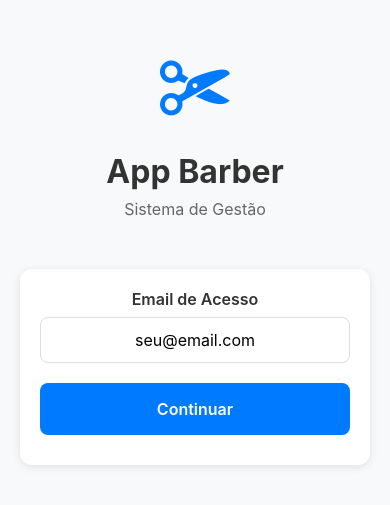
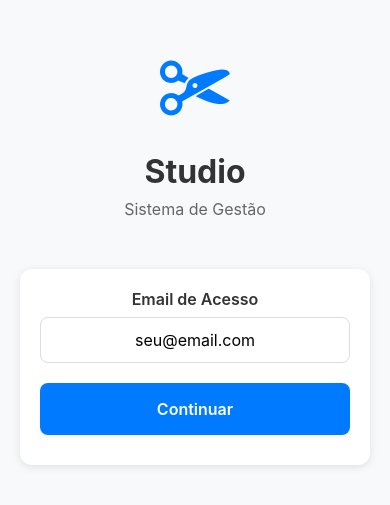
Before and after one commit to hermosoarthur/APP-GESTAO-BARBEARIA, a React Native app: screen / in a window 390 px wide. Shown: the part 159-664 px from the top of the page. Built offline with nearby package versions, Linux system fonts and the light colour scheme.

Commit message:
fix : nome app e loginscreen

```diff
--- a/App.js
+++ b/App.js
@@ -73,8 +73,7 @@ export default function App() {
     }
   };
 
-  // Always render the app inside SafeAreaProvider so screens that use
-  // useSafeAreaInsets() have a provider available (fixes runtime error).
+
 
   const TabButton = ({ screen, icon, label }) => {
     const isActive = currentScreen === screen;
@@ -103,7 +102,7 @@ export default function App() {
         {/* Header (hidden on LOGIN) */}
         {currentScreen !== SCREENS.LOGIN && (
           <View style={styles.header}>
-            <Text style={styles.headerTitle}>App Barber</Text>
+            <Text style={styles.headerTitle}>Studio</Text>
             <View style={styles.headerActions}>
               <Text style={styles.userInfo}>{user?.email || 'Usuário'}</Text>
               <TouchableOpacity style={styles.themeButton} onPress={() => setDarkMode(!darkMode)}>
--- a/app.json
+++ b/app.json
@@ -1,7 +1,7 @@
 {
   "expo": {
-    "name": "App Barber",
-    "slug": "app-barber",
+    "name": "Studio",
+    "slug": "app-studio",
     "version": "1.0.0",
     "orientation": "portrait",
     "icon": "./assets/icon.png",
--- a/services/authService.js
+++ b/services/authService.js
@@ -22,8 +22,8 @@ export const authService = {
         template_params: {
           to_email: formattedEmail,
           verification_code: code,
-          from_name: 'App Barber',
-          app_name: 'App Barber'
+          from_name: 'Studio',
+          app_name: 'App Studio'
         }
       };
 
--- a/src/screens/AgendamentosScreen.js
+++ b/src/screens/AgendamentosScreen.js
@@ -654,7 +654,7 @@ export default function AgendamentosScreen({ theme, styles, user }) {
     }
 
     const telefone = agendamento.telefone.replace(/\D/g, '');
-    const mensagem = `Olá ${agendamento.cliente || 'Cliente'}! Seu agendamento na App Barber está confirmado para ${formatDisplayDate(agendamento.data)} às ${agendamento.hora || '--:--'}. Serviço: ${agendamento.servico || 'Serviço'} com ${agendamento.barbeiro || 'Barbeiro'}. Obrigado!`;
+    const mensagem = `Olá ${agendamento.cliente || 'Cliente'}! Seu agendamento no Studio está confirmado para ${formatDisplayDate(agendamento.data)} às ${agendamento.hora || '--:--'}. Serviço: ${agendamento.servico || 'Serviço'} com ${agendamento.barbeiro || 'Barbeiro'}. Obrigado!`;
 
     const url = `sms:${telefone}?body=${encodeURIComponent(mensagem)}`;
 
@@ -670,7 +670,7 @@ export default function AgendamentosScreen({ theme, styles, user }) {
     }
 
     const telefone = agendamento.telefone.replace(/\D/g, '');
-    const mensagem = `Lembrete: Seu agendamento na App Barber é hoje às ${agendamento.hora || '--:--'}. Serviço: ${agendamento.servico || 'Serviço'} com ${agendamento.barbeiro || 'Barbeiro'}. Chegue 5 minutos antes!`;
+    const mensagem = `Lembrete: Seu agendamento no Studio é hoje às ${agendamento.hora || '--:--'}. Serviço: ${agendamento.servico || 'Serviço'} com ${agendamento.barbeiro || 'Barbeiro'}. Chegue 5 minutos antes!`;
 
     const url = `sms:${telefone}?body=${encodeURIComponent(mensagem)}`;
 
--- a/src/screens/LoginScreen.js
+++ b/src/screens/LoginScreen.js
@@ -1,261 +1,3 @@
-// import React, { useState } from 'react';
-// import { View, Text, TextInput, TouchableOpacity, ScrollView, StyleSheet, Alert, ActivityIndicator } from 'react-native';
-// import { Ionicons } from '@expo/vector-icons';
-// import { authService } from '../../services/authService';
-// import { databaseService } from '../../services/databaseService';
-
-// export default function LoginScreen({ onLogin }) {
-//   const [email, setEmail] = useState('');
-//   const [code, setCode] = useState('');
-//   const [sentCode, setSentCode] = useState('');
-//   const [step, setStep] = useState(1);
-//   const [loading, setLoading] = useState(false);
-//   const [verifying, setVerifying] = useState(false);
-
-//   const handleSendCode = async () => {
-//     if (!email || !email.includes('@')) {
-//       Alert.alert('Erro', 'Digite um email válido');
-//       return;
-//     }
-
-//     setLoading(true);
-//     const result = await authService.sendVerificationCode(email);
-//     setLoading(false);
-
-//     if (result.success) {
-//       setSentCode(result.code);
-//       setStep(2);
-//       Alert.alert('Sucesso', 'Código enviado para seu email!');
-//     } else {
-//       Alert.alert('Erro', result.error);
-//     }
-//   };
-
-//   const handleVerifyCode = async () => {
-//     if (!code) {
-//       Alert.alert('Erro', 'Digite o código de verificação');
-//       return;
-//     }
-
-//     // Valida o código
-//     if (!authService.validateCode(code, sentCode)) {
-//       Alert.alert('Erro', 'Código inválido');
-//       return;
-//     }
-
-//     setVerifying(true);
-
-//     try {
-//       console.log('🔐 Iniciando processo de login...');
-
-//       // TESTE: Primeiro vamos testar se o Firebase está funcionando
-//       console.log('🧪 Testando conexão com Firebase...');
-//       const testResult = await databaseService.read('test');
-//       console.log('📊 Teste Firebase:', testResult);
-
-//       // Busca usuário existente
-//       console.log('👤 Buscando usuário...');
-//       const userResult = await databaseService.getUserByEmail(email);
-//       console.log('📊 Resultado da busca de usuário:', userResult);
-
-//       let userData;
-
-//       if (userResult.success) {
-//         if (userResult.user) {
-//           // Usuário existe
-//           userData = userResult.user;
-//           console.log('✅ Usuário encontrado:', userData);
-//         } else {
-//           // Cria novo usuário
-//           console.log('👤 Criando novo usuário...');
-//           userData = {
-//             email: email.toLowerCase().trim(),
-//             type: 'client',
-//             createdAt: new Date().toISOString(),
-//             lastLogin: new Date().toISOString()
-//           };
-
-//           console.log('📝 Dados do usuário para criar:', userData);
-//           const saveResult = await databaseService.create('users', userData);
-//           console.log('📝 Resultado da criação:', saveResult);
-
-//           if (saveResult.success) {
-//             userData.id = saveResult.id;
-//             console.log('✅ Novo usuário criado:', userData);
-//           } else {
-//             Alert.alert('Erro do Firebase', 'Falha ao criar usuário: ' + (saveResult.error || 'Erro desconhecido'));
-//             setVerifying(false);
-//             return;
-//           }
-//         }
-
-//         // Login bem-sucedido
-//         console.log('🎉 Login realizado com sucesso!');
-//         setTimeout(() => {
-//           setVerifying(false);
-//           onLogin(userData);
-//         }, 500);
-
-//       } else {
-//         Alert.alert('Erro do Firebase', 'Falha na comunicação com o banco de dados: ' + (userResult.error || 'Erro desconhecido'));
-//         setVerifying(false);
-//       }
-
-//     } catch (error) {
-//       console.error('💥 Erro no processo de login:', error);
-//       Alert.alert('Erro', 'Erro inesperado: ' + error.message);
-//       setVerifying(false);
-//     }
-//   };
-
-//   return (
-//     <ScrollView contentContainerStyle={styles.container}>
-//       <View style={styles.header}>
-//         <Ionicons name="cut" size={80} color="#007AFF" />
-//         <Text style={styles.title}>App Barber</Text>
-//         <Text style={styles.subtitle}>Sistema de Gestão</Text>
-//       </View>
-
-//       <View style={styles.form}>
-//         {step === 1 ? (
-//           <>
-//             <Text style={styles.label}>Email de Acesso</Text>
-//             <TextInput
-//               style={styles.input}
-//               placeholder="seu@email.com"
-//               value={email}
-//               onChangeText={setEmail}
-//               keyboardType="email-address"
-//               autoCapitalize="none"
-//             />
-//             <TouchableOpacity
-//               style={[styles.button, loading && styles.buttonDisabled]}
-//               onPress={handleSendCode}
-//               disabled={loading}
-//             >
-//               {loading ? (
-//                 <ActivityIndicator color="white" />
-//               ) : (
-//                 <Text style={styles.buttonText}>Enviar Código</Text>
-//               )}
-//             </TouchableOpacity>
-//           </>
-//         ) : (
-//           <>
-//             <Text style={styles.label}>Código de Verificação</Text>
-//             <Text style={styles.subLabel}>Enviamos para {email}</Text>
-//             <TextInput
-//               style={styles.input}
-//               placeholder="000000"
-//               value={code}
-//               onChangeText={setCode}
-//               keyboardType="number-pad"
-//               maxLength={6}
-//             />
-//             <TouchableOpacity
-//               style={[styles.button, verifying && styles.buttonDisabled]}
-//               onPress={handleVerifyCode}
-//               disabled={verifying}
-//             >
-//               {verifying ? (
-//                 <ActivityIndicator color="white" />
-//               ) : (
-//                 <Text style={styles.buttonText}>Verificar</Text>
-//               )}
-//             </TouchableOpacity>
-//             <TouchableOpacity style={styles.secondaryButton} onPress={() => setStep(1)}>
-//               <Text style={styles.secondaryButtonText}>Voltar</Text>
-//             </TouchableOpacity>
-//           </>
-//         )}
-//       </View>
-//     </ScrollView>
-//   );
-// }
-
-// const styles = StyleSheet.create({
-//   container: {
-//     flexGrow: 1,
-//     justifyContent: 'center',
-//     padding: 20,
-//     backgroundColor: '#f8f9fa'
-//   },
-//   header: {
-//     alignItems: 'center',
-//     marginBottom: 50
-//   },
-//   title: {
-//     fontSize: 32,
-//     fontWeight: 'bold',
-//     color: '#333',
-//     marginTop: 20
-//   },
-//   subtitle: {
-//     fontSize: 16,
-//     color: '#666',
-//     marginTop: 8
-//   },
-//   form: {
-//     backgroundColor: 'white',
-//     padding: 20,
-//     borderRadius: 12,
-//     marginBottom: 20,
-//     shadowColor: '#000',
-//     shadowOffset: { width: 0, height: 2 },
-//     shadowOpacity: 0.1,
-//     shadowRadius: 8,
-//     elevation: 3
-//   },
-//   label: {
-//     fontSize: 16,
-//     fontWeight: '600',
-//     marginBottom: 8,
-//     color: '#333'
-//   },
-//   subLabel: {
-//     fontSize: 14,
-//     color: '#666',
-//     marginBottom: 16,
-//     textAlign: 'center'
-//   },
-//   input: {
-//     borderWidth: 1,
-//     borderColor: '#ddd',
-//     borderRadius: 8,
-//     padding: 12,
-//     fontSize: 16,
-//     marginBottom: 20,
-//     textAlign: 'center'
-//   },
-//   button: {
-//     backgroundColor: '#007AFF',
-//     padding: 16,
-//     borderRadius: 8,
-//     alignItems: 'center',
-//     marginBottom: 10
-//   },
-//   buttonDisabled: {
-//     backgroundColor: '#ccc'
-//   },
-//   buttonText: {
-//     color: 'white',
-//     fontSize: 16,
-//     fontWeight: '600'
-//   },
-//   secondaryButton: {
-//     padding: 16,
-//     borderRadius: 8,
-//     alignItems: 'center',
-//     borderWidth: 1,
-//     borderColor: '#007AFF'
-//   },
-//   secondaryButtonText: {
-//     color: '#007AFF',
-//     fontSize: 16,
-//     fontWeight: '600'
-//   }
-// });
-
 import React, { useState } from 'react';
 import { View, Text, TextInput, TouchableOpacity, ScrollView, StyleSheet, Alert, ActivityIndicator } from 'react-native';
 import { useSafeAreaInsets } from 'react-native-safe-area-context';
@@ -409,7 +151,7 @@ export default function LoginScreen({ onLogin }) {
     <ScrollView contentContainerStyle={[styles.container, { paddingBottom: insets.bottom + 16 }]}>
       <View style={styles.header}>
         <Ionicons name="cut" size={80} color="#007AFF" />
-        <Text style={styles.title}>App Barber</Text>
+        <Text style={styles.title}>Studio</Text>
         <Text style={styles.subtitle}>Sistema de Gestão</Text>
       </View>
 
```
